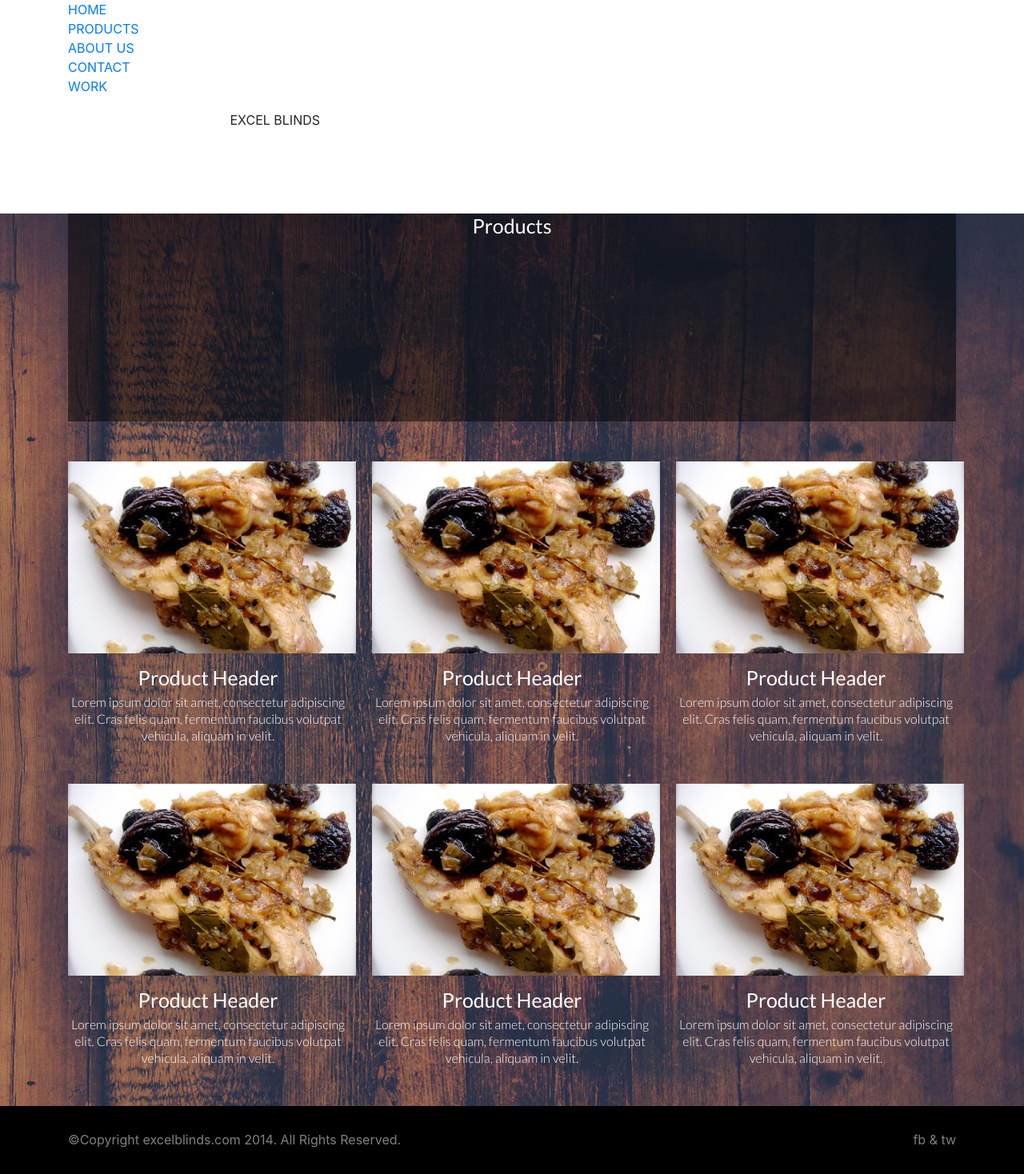
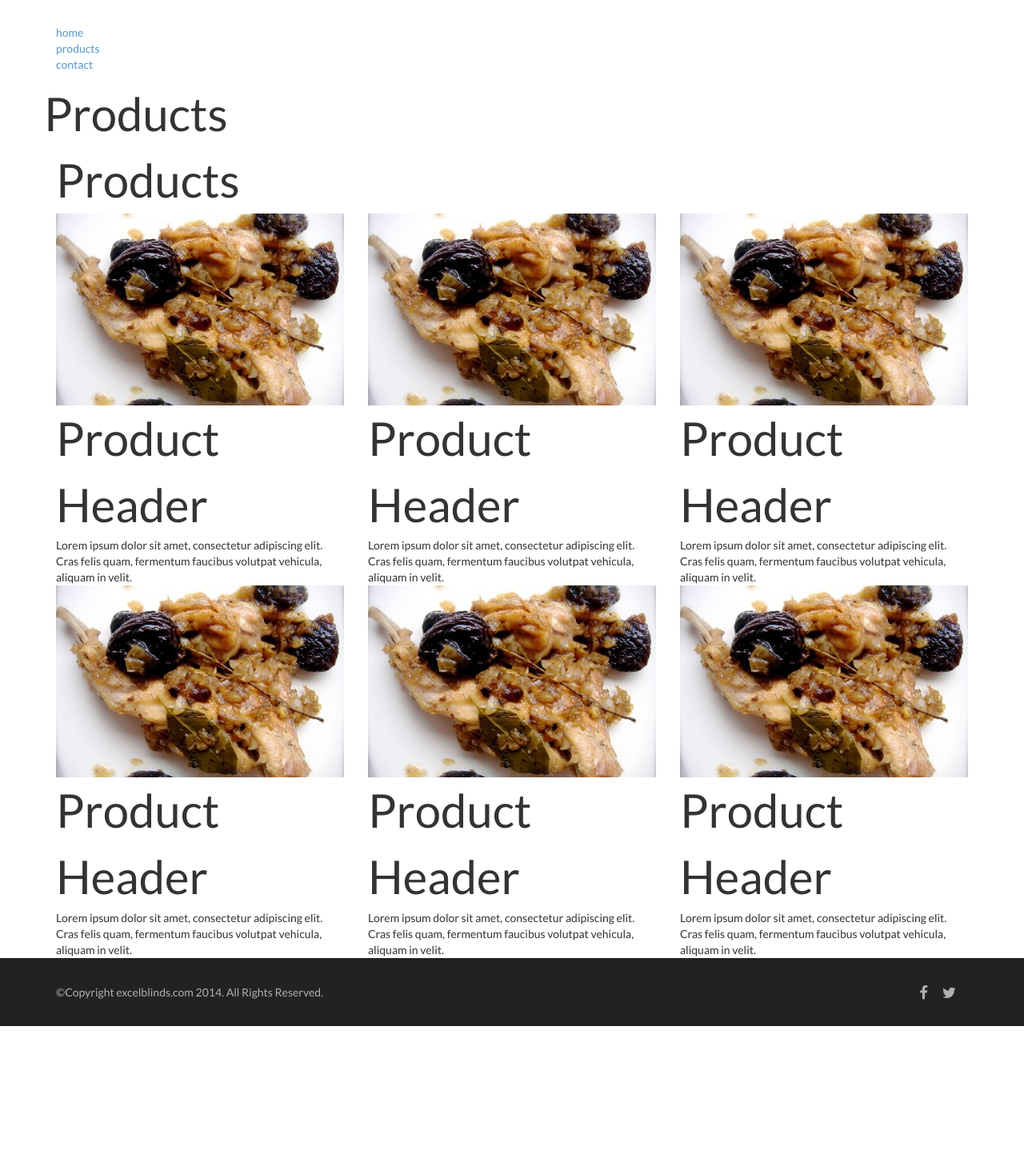
Before and after one commit to godspell/excel-blinds, a PHP site: page /products.html in a window 1280 px wide. Shown: the whole page at 80% size. After the commit the page ends 1283 px from the top, so only its background shows below. Run offline with PHP 8.4, Linux system fonts and the light colour scheme; style sheets or scripts are compiled from the project's sources; some libraries are stand-ins or nearby versions.

Commit message:
cleaned up css and products page a little

```diff
--- a/css/style.less
+++ b/css/style.less
@@ -88,10 +88,13 @@
   padding: 15px 30px;
   text-align: center;
   display: block;
-  margin: 0 auto; }
-  button:hover {
-    background-color: white;
-    color: black !important; }
+  margin: 0 auto;
+}
+
+button:hover {
+  background-color: white;
+  color: black !important;
+}
 
 /*======================================================================= */
 /*----------------------------------------------------------------------- */
@@ -154,7 +157,7 @@
 /*======================================================================= */
 
 /*------------------------- Page 2 -------------------------*/
-section.page-2 {
+section.home.page-2 {
 	min-height: 400px;
 	background-color: #7ac143;
 	height: auto;
@@ -207,19 +210,26 @@
 }
 
 /*------------------------- Page 3 -------------------------*/
-section.page-3 {
+section.home.page-3 {
 	background-image: none;
 	background-color: #fff;
 	min-height: 400px;
 	height: auto;
 }
 
-section.page-3 h1 {
-	color: #000;
+/* Temporary Slider */
+
+section.home.page-3 .row{
+	margin: 100px 0
+}
+
+section.home.page-3 img{
+	width: 100%;
+	margin-bottom: 20px;
 }
 
 /*------------------------- Page 4 -------------------------*/
-section.page-4 {
+section.home.page-4 {
 	background-image: url(../img/bg2.jpg);
 	min-height: 400px;
 	height: auto;
@@ -231,7 +241,8 @@
   line-height: 50px;
   font-weight: 400;
   color: white;
-  text-align: left; }
+  text-align: left;
+}
 
 section.home.page-4 p {
   font-family: "Lato", sans-serif;
@@ -239,16 +250,19 @@
   line-height: 21px;
   font-weight: 300;
   color: white;
-  text-align: left; }
+  text-align: left;
+}
 
 section.home.page-4 h1, section.home.page-4 p {
-  margin-bottom: 20px; }
+  margin-bottom: 20px;
+}
 
 section.home.page-4 {
-  padding: 75px 0; }
+  padding: 75px 0;
+}
 
 /*------------------------- Page 5 -------------------------*/
-section.page-5 {
+section.home.page-5 {
 	background-image: none;
 	background-color: #fff;
 	min-height: 400px;
@@ -261,7 +275,8 @@
   line-height: 29px;
   font-weight: 400;
   color: black;
-  text-align: left; }
+  text-align: left;
+}
 
 section.home.page-5 p {
   font-family: "Lato", sans-serif;
@@ -269,27 +284,34 @@
   line-height: 19px;
   font-weight: 300;
   color: black;
-  text-align: left; }
+  text-align: left;
+}
 
 /* Mobile View */
 @media (max-width: 768px) {
-  section.home.page-5 h1, section.home.page-5 p {
-    text-align: center; }
+	section.home.page-5 h1, section.home.page-5 p {
+	  text-align: center;
+	}
 
-  section.home.page-5 p {
-    margin: 10px 5% 0 5%; } }
+	section.home.page-5 p {
+	  margin: 10px 5% 0 5%;
+	}
+}
 section.home.page-5 {
-  background-color: white; }
+  background-color: white;
+}
 
 section.home.page-5 img {
   display: block;
-  margin: 0 auto 25px auto; }
+  margin: 0 auto 25px auto;
+}
 
 section.home.page-5 {
-  padding: 75px 0; }
+  padding: 75px 0;
+}
 
 /*------------------------- Page 6 -------------------------*/
-section.page-6{
+section.home.page-6{
 	background-color: #24cddc;
 	min-height: 400px;
 	height: auto;
@@ -297,10 +319,12 @@
 }
 
 section.home.page-6 {
-  background-color: #24cddc; }
+  background-color: #24cddc;
+}
 
 section.home.page-6 .top {
-  padding: 100px 0; }
+  padding: 100px 0;
+}
 
 section.home.page-6 .top h1 {
   font-family: "Lato", sans-serif;
@@ -309,7 +333,8 @@
   font-weight: 400;
   color: white;
   text-align: center;
-  margin-bottom: 70px; }
+  margin-bottom: 70px;
+}
 
 section.home.page-6 .top button {
   font-family: "Lato", sans-serif;
@@ -317,7 +342,8 @@
   line-height: 21px;
   font-weight: 300;
   color: white;
-  text-align: center; }
+  text-align: center;
+}
 
 /*------------------------- Footer -------------------------*/
 footer {
@@ -337,7 +363,8 @@
 }
 
 footer div.right {
-  text-align: right; }
+  text-align: right;
+}
 
 /* Mobile View */
 @media (max-width: 768px) {
--- a/index.html
+++ b/index.html
@@ -118,7 +118,9 @@
 		<!-- Slider -->
 		<div class="container">
 			<div class="row">
-				<h1>Slider here</h1>
+				<div class="col-sm-4"><img src="img/slider1.png"></div>
+				<div class="col-sm-4"><img src="img/slider2.png"></div>
+				<div class="col-sm-4"><img src="img/slider3.png"></div>
 			</div>
 		</div> <!-- End Slider -->
 	</section>
--- a/products.html
+++ b/products.html
@@ -2,13 +2,15 @@
 <html lang="en">
 <head>
 	<meta charset="utf-8">
+	<!-- Fonts -->
+	<link href='http://fonts.googleapis.com/css?family=Lato:300,400,700,900' rel='stylesheet' type='text/css'>
 	<!-- Stylesheets -->
 	<link rel="stylesheet" type="text/css" href="css/reset.css">
-	<link rel="stylesheet" type="text/css" href="lib/bootstrap/css/bootstrap.css">
-	<link rel="stylesheet" type="text/css" href="css/style.css">
-	<link rel="stylesheet/less" type="text/css" href="lib/responsive-menu/css/menu.less">
-	<!-- Fonts -->
-	<link href='http://fonts.googleapis.com/css?family=Lato:300,400,700,900' rel='stylesheet' type='text/css'>
+	<link rel="stylesheet" type="text/css" href="css/bootstrap.min.css">
+	<link rel="stylesheet" type="text/css" href="lib/page-reveal-theme/css/style.css">
+	<link rel="stylesheet/less" type="text/css" href="css/style.less">
+	<!-- Font Icons -->
+	<link href="//netdna.bootstrapcdn.com/font-awesome/4.0.3/css/font-awesome.css" rel="stylesheet">
 	<title>Excel Blinds</title>
 </head>
 <body>
@@ -16,18 +18,7 @@
 	<!-- Navigation -->
 	<nav>
 		<div class="container">
-			<ul>
-				<li><a href="#">HOME</a></li>
-				<li><a href="#">PRODUCTS</a></li>
-				<li><a href="#">ABOUT US</a></li>
-				<li><a href="#">CONTACT</a></li>
-				<li><a href="#">WORK</a></li>
-			</ul>
-			<span class="logo-group">
 			<a href="#" class="logo"><img alt="logo" src="img/logo.png"></a>
-				<span>EXCEL</span>
-				<span>BLINDS</span>
-			</span>
 			<a href="#" id="responsive-btn">
 				<div class="dashes">
 					<span class="dash"></span>
@@ -35,14 +26,25 @@
 					<span class="dash"></span>
 				</div>
 			</a>
+			<ul>
+				<li><a href="#">home</a></li>
+				<li><a href="#">products</a></li>
+				<li><a href="#">contact</a></li>
+			</ul>
 		</div>
 	</nav>
 	<!-- End Navigation -->
 
+	<!-- Pages -->
+	<section class="products">
+		<div class="container">
+			<div class="row">
+				<h1>Products</h1>
+			</div>
+		</div>
+	</section>
 
-	<!-- Pages -->
-	<div id="products">
-		<section class="page page-1 parallax">
+	<section class="products page page-2 parallax">
 		<div class="container">
 			<div class="box">
 				<h1>Products</h1>
@@ -93,30 +95,30 @@
 			</div>
 		</div>
 	</section>
-	</div>
 	<!-- End Pages -->
-
 
 	<!-- Footer -->
 	<footer>
 		<div class="container">
 			<div class="row">
-				<div class="col-sm-8">
+				<div class="col-sm-8 left">
 					<p class="left">&copy;Copyright excelblinds.com 2014. All Rights Reserved.</p>
 				</div>
-				<div class="col-sm-4">
-					<p class="right">fb &amp; tw</p>
+				<div class="col-sm-4 right">
+					<i class="fa fa-facebook fa-lg"></i>
+					<i class="fa fa-twitter fa-lg"></i>
 				</div>
 			</div>
 		</div>
 	</footer>
 	<!-- End Footer -->
 
-
 	<!-- Scripts -->
-	<script src="//ajax.googleapis.com/ajax/libs/jquery/2.1.0/jquery.min.js"></script>
-	<script src="lib/bootstrap/js/bootstrap.js"></script>
-	<script type="text/javascript" src="lib/responsive-menu/js/less.js"></script>
-	<script type="text/javascript" src="lib/responsive-menu/js/responsive-menu.js"></script>
+	<script src="js/jquery-1.11.0.min.js"></script>
+	<script src="js/bootstrap.min.js"></script>
+	<script src="js/less-1.1.0.min.js"></script>
+	<script src="js/script.js"></script>
+	<script src="lib/responsive-menu/js/responsive-menu.js"></script>
+	<script src="lib/responsive-fader/js/responsive-fader.js"></script>
 </body>
 </html>
```
Lines whose indentation alone changed are shown as unchanged.
